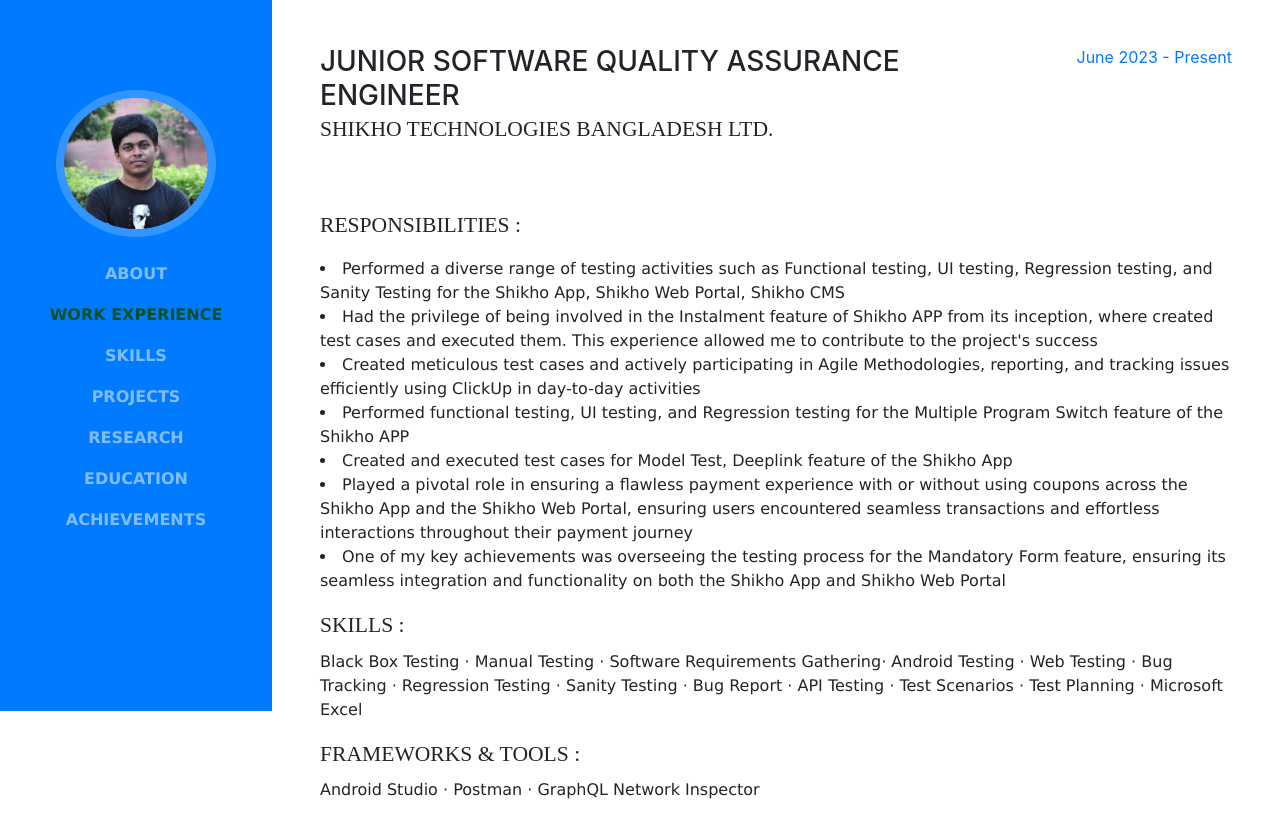
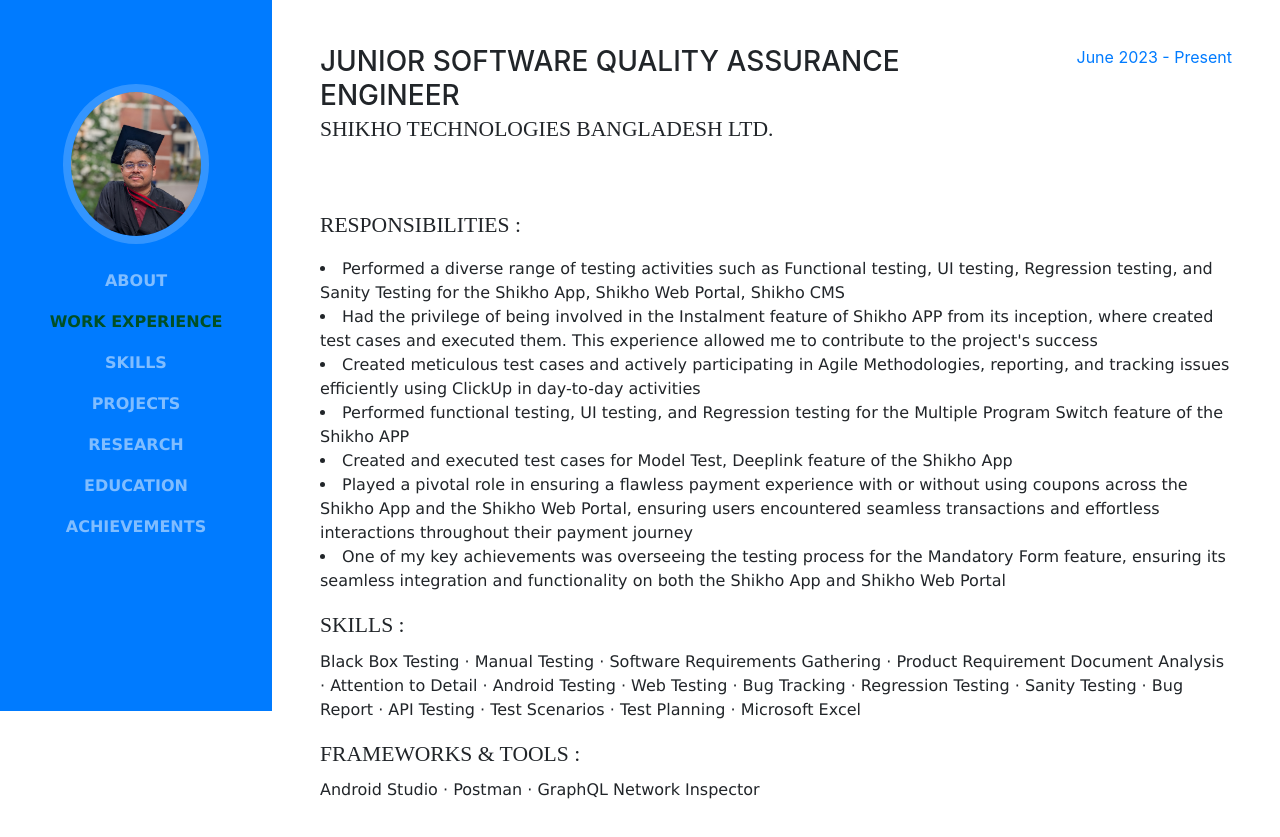
Before and after one commit to Rakesh6430/rakeshsqa.portfolio, a website with bundled scripts: page Work Experience.html in a window 1280 px wide. Shown: the part 89-926 px from the top of the page. Built offline with nearby package versions, Linux system fonts and the light colour scheme; a web font is replaced by a local one.

Commit message:
website updated

```diff
--- a/Work Experience.html
+++ b/Work Experience.html
@@ -36,7 +36,7 @@
       <a class="navbar-brand js-scroll-trigger" href="#">
         <span class="d-block d-lg-none">Rakesh Roshan Paul</span>
         <span class="d-none d-lg-block">
-          <img class="img-fluid img-profile rounded-circle mx-auto mb-2" src="img/DP6.jpg" alt="">
+          <img class="img-fluid img-profile rounded-circle mx-auto mb-2" src="img/DP.jpg" alt="">
         </span>
       </a>
       <button class="navbar-toggler" type="button" data-toggle="collapse" data-target="#navbarSupportedContent"
@@ -114,7 +114,7 @@
 		  </div>
 		  <div class="subheading mb-2">Skills :</div>
 		  <div>
-		     <p style="font-family:verdana"> Black Box Testing · Manual Testing · Software Requirements Gathering· Android Testing · Web Testing · Bug Tracking · Regression Testing · Sanity Testing · Bug Report · API Testing · Test Scenarios · Test Planning · Microsoft Excel</p>
+		     <p style="font-family:verdana"> Black Box Testing · Manual Testing · Software Requirements Gathering · Product Requirement Document Analysis · Attention to Detail · Android Testing · Web Testing · Bug Tracking · Regression Testing · Sanity Testing · Bug Report · API Testing · Test Scenarios · Test Planning · Microsoft Excel</p>
 		  </div>
 		  <div class="subheading mb-2">Frameworks & Tools :</div>
 		  <div>
```
Also changed, not shown: awards.html (+1 -1 lines), index.html (+1 -1 lines), project.html (+1 -1 lines), publications.html (+1 -1 lines), skills.html (+2 -2 lines), img/DP.jpg (added).
